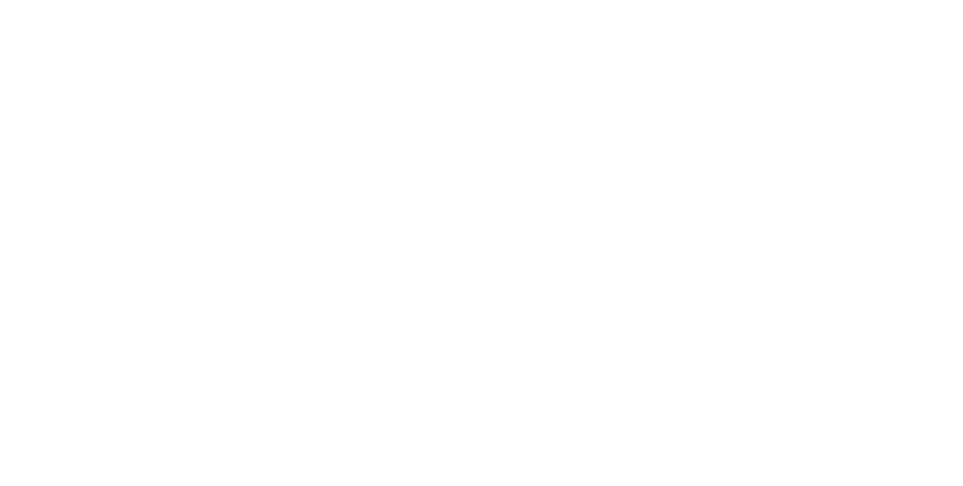
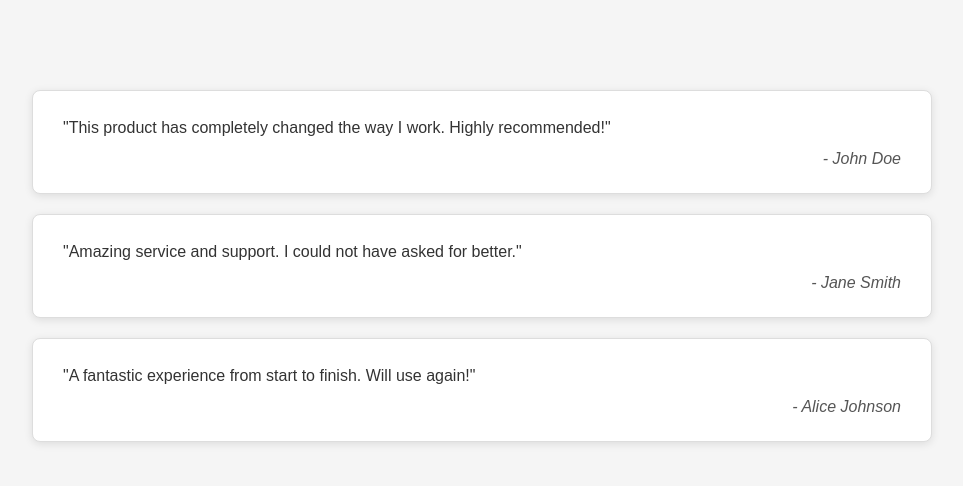
Before and after one commit to acciojob/testimonial-Poojajadhav0001, a website: page main.html in a window 1280 px wide. Shown: the whole page, without its empty margins (158-1121 px from the left). Drawn offline with Linux system fonts and the light colour scheme.

Commit message:
created a submission

```diff
--- a/main.html
+++ b/main.html
@@ -8,6 +8,24 @@
 
 <body>
 	<!-- the entire body must be written by student -->
+
+	<div class="testimonial-container">
+    <div class="testimonial">
+      <p>"This product has completely changed the way I work. Highly recommended!"</p>
+      <div class="author">- John Doe</div>
+    </div>
+
+    <div class="testimonial">
+      <p>"Amazing service and support. I could not have asked for better."</p>
+      <div class="author">- Jane Smith</div>
+    </div>
+
+    <div class="testimonial">
+      <p>"A fantastic experience from start to finish. Will use again!"</p>
+      <div class="author">- Alice Johnson</div>
+    </div>
+  </div>
+
     <script type="text/javascript" src="./script.js">
 </script>
 
--- a/script.js
+++ b/script.js
@@ -1 +1,21 @@
 //your JS code here. If required.
+const testimonials = document.querySelectorAll('.testimonial');
+    const prevBtn = document.getElementById('prev');
+    const nextBtn = document.getElementById('next');
+    let current = 0;
+
+    function showTestimonial(index) {
+      testimonials.forEach((t, i) => {
+        t.classList.toggle('active', i === index);
+      });
+    }
+
+    prevBtn.addEventListener('click', () => {
+      current = (current - 1 + testimonials.length) % testimonials.length;
+      showTestimonial(current);
+    });
+
+    nextBtn.addEventListener('click', () => {
+      current = (current + 1) % testimonials.length;
+      showTestimonial(current);
+    });
--- a/styles.css
+++ b/styles.css
@@ -1 +1,43 @@
 /*  your css code here. If applicable */
+body {
+      font-family: Arial, sans-serif;
+      background: #f5f5f5;
+      margin: 0;
+      padding: 0;
+    }
+
+    /* Main container */
+    .testimonial-container {
+      max-width: 900px;
+      margin: 50px auto;
+      padding: 40px;
+      background-color: #f5f5f5; /* Section background */
+      display: flex;
+      flex-direction: column;
+      gap: 20px;
+    }
+
+    /* Individual testimonial box */
+    .testimonial {
+      background-color: #fff; /* White box */
+      padding: 25px 30px;
+      border: 1px solid #ddd;
+      border-radius: 8px;
+      box-shadow: 0 2px 8px rgba(0,0,0,0.1);
+    }
+
+    /* Testimonial text */
+    .testimonial p {
+      font-size: 16px;
+      line-height: 1.5;
+      color: #333;
+      margin: 0 0 10px 0;
+    }
+
+    /* Author */
+    .author {
+      text-align: right;
+      font-style: italic;
+      font-weight: 500;
+      color: #555;
+    }
```
